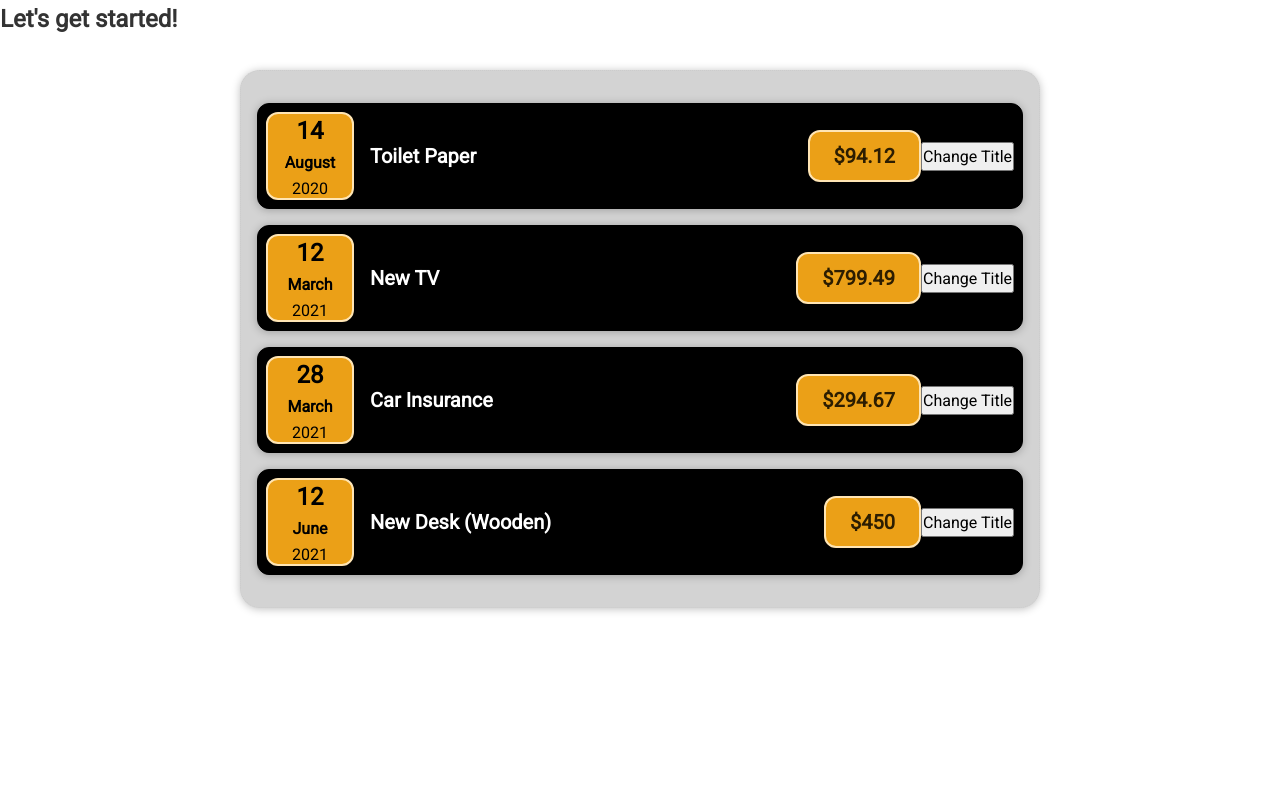
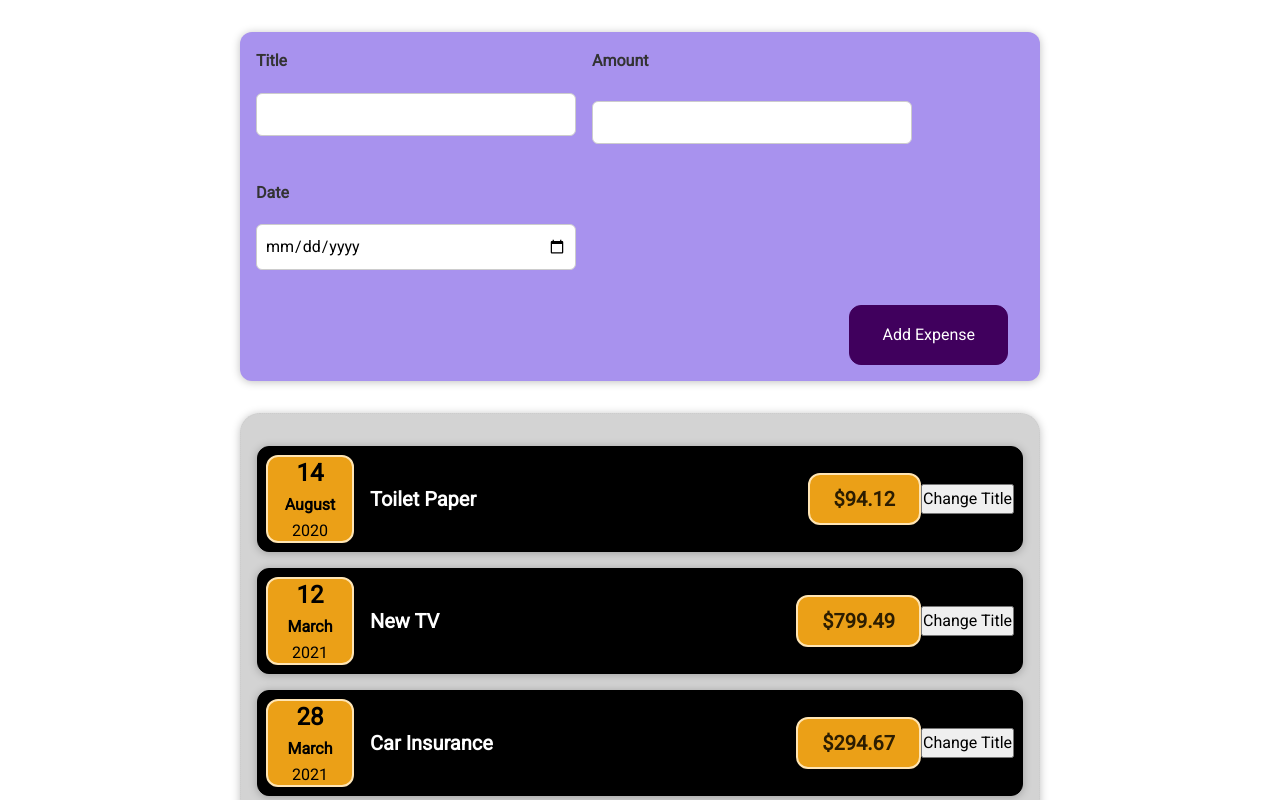
Before and after one commit to Budhathoki-A/expense-tracker, a React (Create React App) app: page / in a window 1280 px wide. Shown: the top 800 px of the page. Built offline with nearby package versions, Linux system fonts and the light colour scheme.

Commit message:
expense form added

```diff
--- a/src/App.js
+++ b/src/App.js
@@ -1,5 +1,6 @@
 import React from 'react';
 import Expense from './components/Expenses/Expense';
+import NewExpense from './components/NewExpense/NewExpense';
 
 const App = () => {
   const expenses = [
@@ -30,7 +31,7 @@
   ];
   return (
     <div>
-      <h2>Let's get started!</h2>
+      <NewExpense />
       <Expense items={expenses} />
     </div>
   );
--- /dev/null
+++ b/src/components/NewExpense/ExpenseForm.css
@@ -0,0 +1,26 @@
+.new-expense__controls {
+  display: flex;
+  flex-wrap: wrap;
+  gap: 1rem;
+  margin-bottom: 1rem;
+  text-align: left;
+}
+
+.new-expense__control label {
+  font-weight: bold;
+  margin-bottom: 0.5rem;
+  display: block;
+}
+
+.new-expense__control input {
+  font: inherit;
+  padding: 0.5rem;
+  border-radius: 6px;
+  border: 1px solid #ccc;
+  width: 20rem;
+  max-width: 100%;
+}
+
+.new-expense__actions {
+  text-align: right;
+}
--- /dev/null
+++ b/src/components/NewExpense/ExpenseForm.js
@@ -0,0 +1,28 @@
+import React from 'react';
+import './ExpenseForm.css';
+
+const ExpenseForm = () => {
+  return (
+    <form>
+      <div className='new-expense__controls'>
+        <div className='new-expense__control'>
+          <label>Title</label>
+          <input type='text' />
+        </div>
+        <div className='new-expense__control'>
+          <label>Amount</label>
+          <input type='number' min='0.01' step='0.01' />
+        </div>
+        <div className='new-expense__control'>
+          <label>Date</label>
+          <input type='date' min='01-01-2019' max='31-12-2022' />
+        </div>
+      </div>
+      <div className='new-expense__actions'>
+        <button type='submit'>Add Expense</button>
+      </div>
+    </form>
+  );
+};
+
+export default ExpenseForm;
--- /dev/null
+++ b/src/components/NewExpense/NewExpense.css
@@ -0,0 +1,38 @@
+.new-expense {
+  background-color: #a892ee;
+  padding: 1rem;
+  margin: 2rem auto;
+  width: 50rem;
+  max-width: 95%;
+  border-radius: 12px;
+  text-align: center;
+  box-shadow: 0 1px 8px rgba(0, 0, 0, 0.25);
+}
+
+.new-expense button {
+  font: inherit;
+  cursor: pointer;
+  padding: 1rem 2rem;
+  border: 1px solid #40005d;
+  background-color: #40005d;
+  color: white;
+  border-radius: 12px;
+  margin-right: 1rem;
+}
+
+.new-expense button:hover,
+.new-expense button:active {
+  background-color: #510674;
+  border-color: #510674;
+}
+
+.new-expense button.alternative {
+  color: #220131;
+  border-color: transparent;
+  background-color: transparent;
+}
+
+.new-expense button.alternative:hover,
+.new-expense button.alternative:active {
+  background-color: #ddb3f8;
+}
--- /dev/null
+++ b/src/components/NewExpense/NewExpense.js
@@ -0,0 +1,13 @@
+import React from 'react';
+import './NewExpense.css';
+import ExpenseForm from './ExpenseForm';
+
+const NewExpense = () => {
+  return (
+    <div className='new-expense'>
+      <ExpenseForm />
+    </div>
+  );
+};
+
+export default NewExpense;
```
